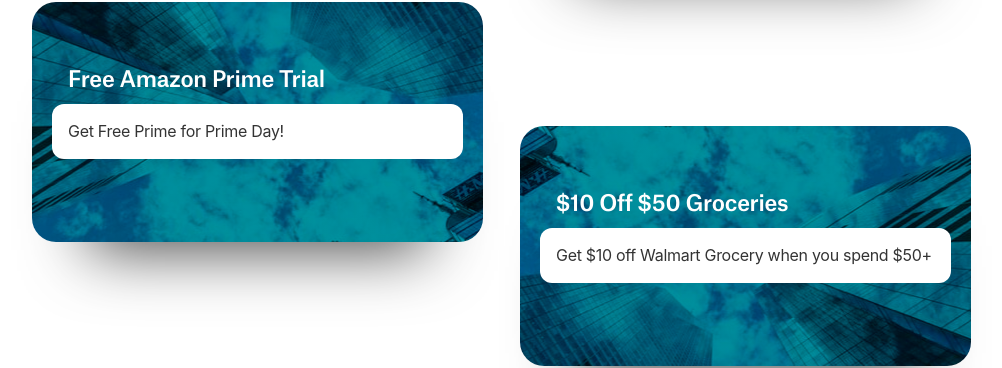
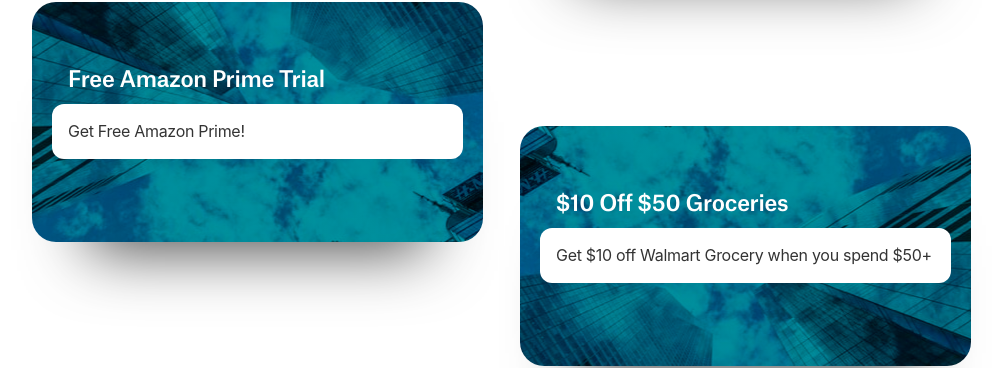
Before and after one commit to ohiosveryown/atldeals, a Jekyll site: the page built from index.html, in a window 1280 px wide and 900 px high, scrolled down 784 px. Shown: the part 139-507 px from the top of the window, without its empty margins (139-1141 px from the left). Built offline with Jekyll 4.4.1, drawn with Linux system fonts in a browser that asks for light colours; nearby versions of some CDN libraries.

Commit message:
Updated Free Amazon Prime Trial

```diff
--- a/_posts/2019-07-03-free-amazon-prime-trial.markdown
+++ b/_posts/2019-07-03-free-amazon-prime-trial.markdown
@@ -6,10 +6,10 @@
 - freebies
 - new
 image: https://i.imgur.com/ZKzbpbP.jpg
-description: 'Get Free Prime for Prime Day! '
+description: Get Free Amazon Prime!
 layout: post
 ---
 
-Amazon Prime Day is July 15th and 16th! Get your 30 day free trial now!
+Get your 30 day free trial now!
 
 [Free Amazon Prime Trial](https://amzn.to/2J6BeMy)
```
